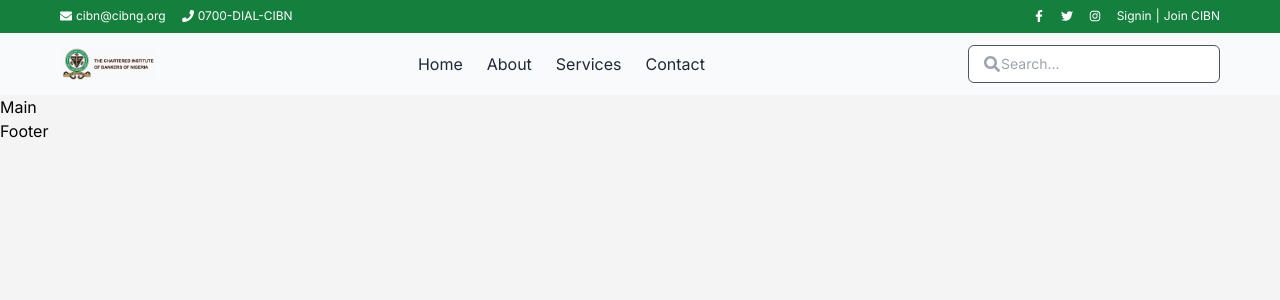
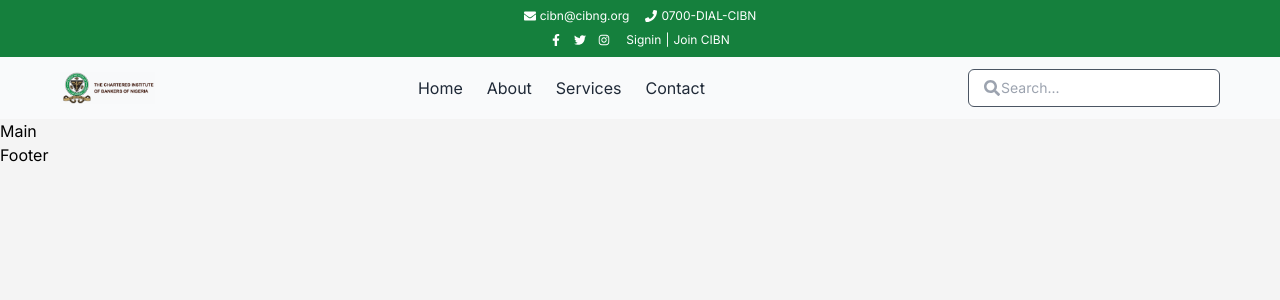
Before and after one commit to IsmailMuhammed2019/dev.cibn.org, a Next.js app: page / in a window 1280 px wide. Shown: the top 300 px of the page. Built offline with nearby package versions, Linux system fonts and the light colour scheme.

Commit message:
change mobile menu close text to icon

```diff
--- a/src/components/Header.tsx
+++ b/src/components/Header.tsx
@@ -1,7 +1,7 @@
 "use client";
 
 import { useState } from 'react';
-import { FaEnvelope, FaPhone, FaFacebookF, FaTwitter, FaInstagram, FaSearch, FaBars } from 'react-icons/fa';
+import { FaEnvelope, FaPhone, FaFacebookF, FaTwitter, FaInstagram, FaSearch, FaBars, FaTimes } from 'react-icons/fa';
 
 const Header = () => {
   const [menuOpen, setMenuOpen] = useState(false);
@@ -16,26 +16,27 @@ const Header = () => {
       <div className="bg-green-700 text-xs py-2">
         <div className="container mx-auto px-4">
           {/* Centered Email and Phone Number */}
-          <div className="flex flex-col md:flex-row items-center justify-center md:justify-between">
-            <div className="flex items-center space-x-4 text-xs text-white">
-              <a href="mailto:cibn@cibng.org" className="flex items-center space-x-1 hover:text-gray-400">
+          <div className="flex items-center justify-center space-x-4">
+            <div className="flex items-center space-x-1 text-xs text-white hover:text-gray-400">
               <FaEnvelope className="text-xs" />
-                <span>cibn@cibng.org</span>
-              </a>
-              <a href="tel:+1234567890" className="flex items-center space-x-1 hover:text-gray-400">
+              <a href="mailto:cibn@cibng.org">cibn@cibng.org</a>
+            </div>
+            <div className="flex items-center space-x-1 text-xs text-white hover:text-gray-400">
               <FaPhone className="text-xs" />
-                <span>0700-DIAL-CIBN</span>
-              </a>
+              <a href="tel:+1234567890">0700-DIAL-CIBN</a>
             </div>
-            <div className="flex items-center space-x-4 mt-2 md:mt-0">
-              <a href="#" className="text-white hover:text-gray-300"><FaFacebookF className="text-xs" /></a>
-              <a href="#" className="text-white hover:text-gray-300"><FaTwitter className="text-xs" /></a>
-              <a href="#" className="text-white hover:text-gray-300"><FaInstagram className="text-xs" /></a>
-              <div className="flex items-center space-x-1">
-                <a href="#" className="text-white hover:text-gray-300">Signin</a>
+          </div>
+          {/* Social Media Icons and Signin/Join Links */}
+          <div className="flex justify-center mt-2 text-xs text-white">
+            <div className="flex items-center space-x-2 sm:space-x-3">
+              <a href="#" className="hover:text-gray-300"><FaFacebookF className="text-xs" /></a>
+              <a href="#" className="hover:text-gray-300"><FaTwitter className="text-xs" /></a>
+              <a href="#" className="hover:text-gray-300"><FaInstagram className="text-xs" /></a>
+            </div>
+            <div className="flex items-center space-x-1 ml-4">
+              <a href="#" className="hover:text-gray-300">Signin</a>
               <span>|</span>
-                <a href="#" className="text-white hover:text-gray-300">Join CIBN</a>
-              </div>
+              <a href="#" className="hover:text-gray-300">Join CIBN</a>
             </div>
           </div>
         </div>
@@ -67,22 +68,10 @@ const Header = () => {
             <div className="text-sm font-semibold">
               <img src="/logo.png" alt="Logo" className="h-8" /> {/* Replace with your logo image */}
             </div>
-            <nav className="flex space-x-6 mt-2 md:mt-0 text-sm md:text-base">
+            <nav className={`flex space-x-6 mt-2 md:mt-0 text-sm md:text-base`}>
               <a href="#" className="text-gray-800 hover:text-gray-400">Home</a>
-              <div className="relative group">
               <a href="#" className="text-gray-800 hover:text-gray-400">About</a>
-                <div className="absolute left-0 hidden mt-2 space-y-2 bg-white text-black group-hover:block">
-                  <a href="#" className="block px-4 py-2 hover:bg-gray-200">Team</a>
-                  <a href="#" className="block px-4 py-2 hover:bg-gray-200">Careers</a>
-                </div>
-              </div>
-              <div className="relative group">
               <a href="#" className="text-gray-800 hover:text-gray-400">Services</a>
-                <div className="absolute left-0 hidden mt-2 space-y-2 bg-white text-black group-hover:block">
-                  <a href="#" className="block px-4 py-2 hover:bg-gray-200">Consulting</a>
-                  <a href="#" className="block px-4 py-2 hover:bg-gray-200">Support</a>
-                </div>
-              </div>
               <a href="#" className="text-gray-800 hover:text-gray-400">Contact</a>
             </nav>
             <div className="relative mt-2 md:mt-0 flex items-center space-x-2">
@@ -99,26 +88,23 @@ const Header = () => {
 
       {/* Mobile Menu */}
       {menuOpen && (
-        <div className="fixed top-0 right-0 w-1/2 h-full bg-gray-800 text-white flex flex-col items-center justify-center space-y-4 md:hidden">
-          <a href="#" className="text-white hover:text-gray-400">Home</a>
+        <div className="fixed top-0 right-0 w-1/2 h-full bg-green-700 text-gray-50 flex flex-col items-center pt-16">
+          <button className="absolute top-4 right-4 text-gray-50" onClick={toggleMenu}>
+            <FaTimes size={24} />
+          </button>
+          <nav className="flex flex-col space-y-4">
+            <a href="#" className="text-gray-50 hover:text-gray-300">Home</a>
+            <a href="#" className="text-gray-50 hover:text-gray-300">About</a>
             <div className="relative group">
-            <a href="#" className="text-white hover:text-gray-400">About</a>
-            <div className="absolute left-0 hidden mt-2 space-y-2 bg-gray-700 text-white group-hover:block">
-              <a href="#" className="block px-4 py-2 hover:bg-gray-600">Team</a>
-              <a href="#" className="block px-4 py-2 hover:bg-gray-600">Careers</a>
+              <a href="#" className="text-gray-50 hover:text-gray-300">Services</a>
+              <div className="absolute left-0 mt-2 w-48 bg-green-800 text-gray-50 opacity-0 group-hover:opacity-100 transition-opacity duration-300">
+                <a href="#" className="block px-4 py-2 hover:bg-green-600">Service 1</a>
+                <a href="#" className="block px-4 py-2 hover:bg-green-600">Service 2</a>
+                <a href="#" className="block px-4 py-2 hover:bg-green-600">Service 3</a>
               </div>
             </div>
-          <div className="relative group">
-            <a href="#" className="text-white hover:text-gray-400">Services</a>
-            <div className="absolute left-0 hidden mt-2 space-y-2 bg-gray-700 text-white group-hover:block">
-              <a href="#" className="block px-4 py-2 hover:bg-gray-600">Consulting</a>
-              <a href="#" className="block px-4 py-2 hover:bg-gray-600">Support</a>
-            </div>
-          </div>
-          <a href="#" className="text-white hover:text-gray-400">Contact</a>
-          <button className="text-gray-800 mt-4" onClick={toggleMenu}>
-            Close Menu
-          </button>
+            <a href="#" className="text-gray-50 hover:text-gray-300">Contact</a>
+          </nav>
         </div>
       )}
     </header>
```
Lines whose indentation alone changed are shown as unchanged.
